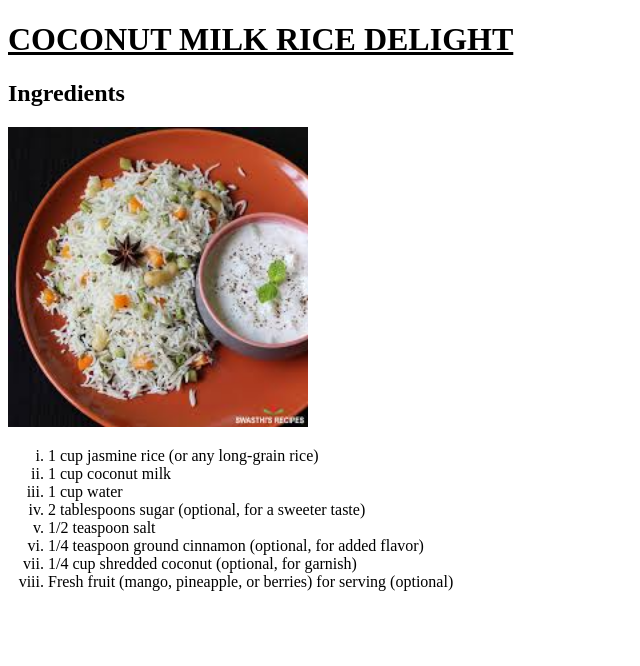
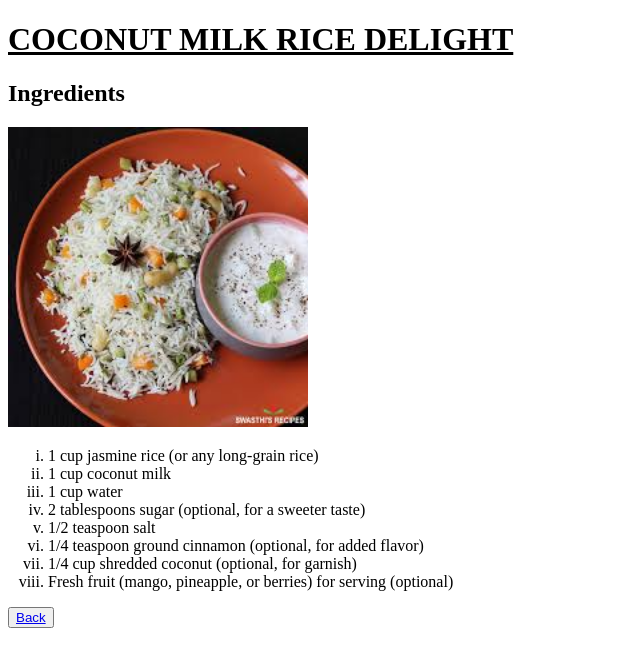
Before and after one commit to nidhiambatkar026/Recipe-book, a plain HTML site: page Pages/coconut_milk_rice.html in a window 1280 px wide. Shown: the whole page, without its empty margins (0-640 px from the left). Drawn offline with Linux system fonts and the light colour scheme.

Commit message:
buttons added

```diff
--- a/Pages/coconut_milk_rice.html
+++ b/Pages/coconut_milk_rice.html
@@ -21,5 +21,7 @@
         <li>Fresh fruit (mango, pineapple, or berries) for serving (optional)</li>
     </ol>
 
+    <button><a href="./../index.html">Back</a></button>
+
 </body>
 </html>
```
Also changed, not shown: Pages/creamy_chana_masala.html (+1 -0 lines), Pages/panner_curry.html (+1 -0 lines), Pages/vegetable_biryani.html (+2 -0 lines).
